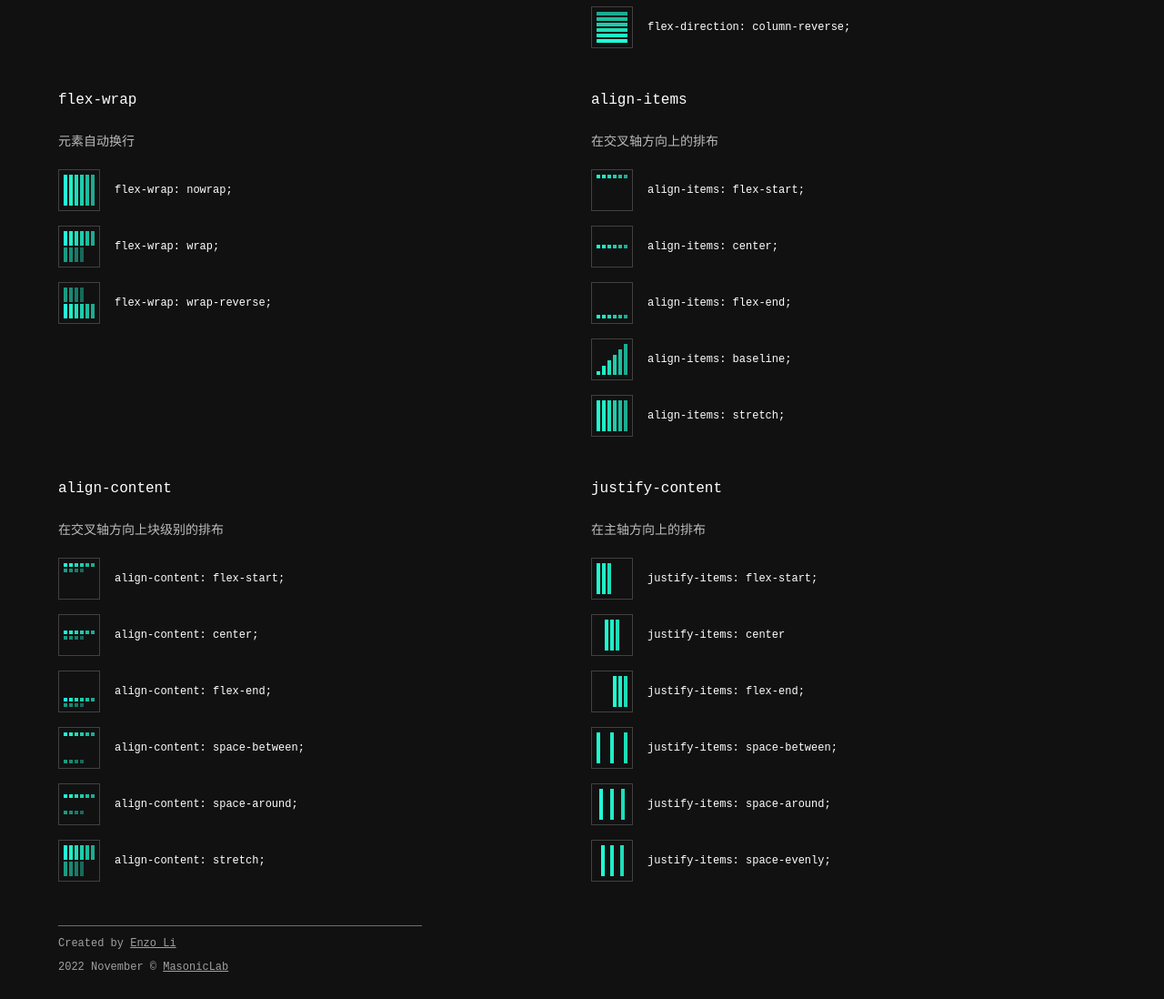
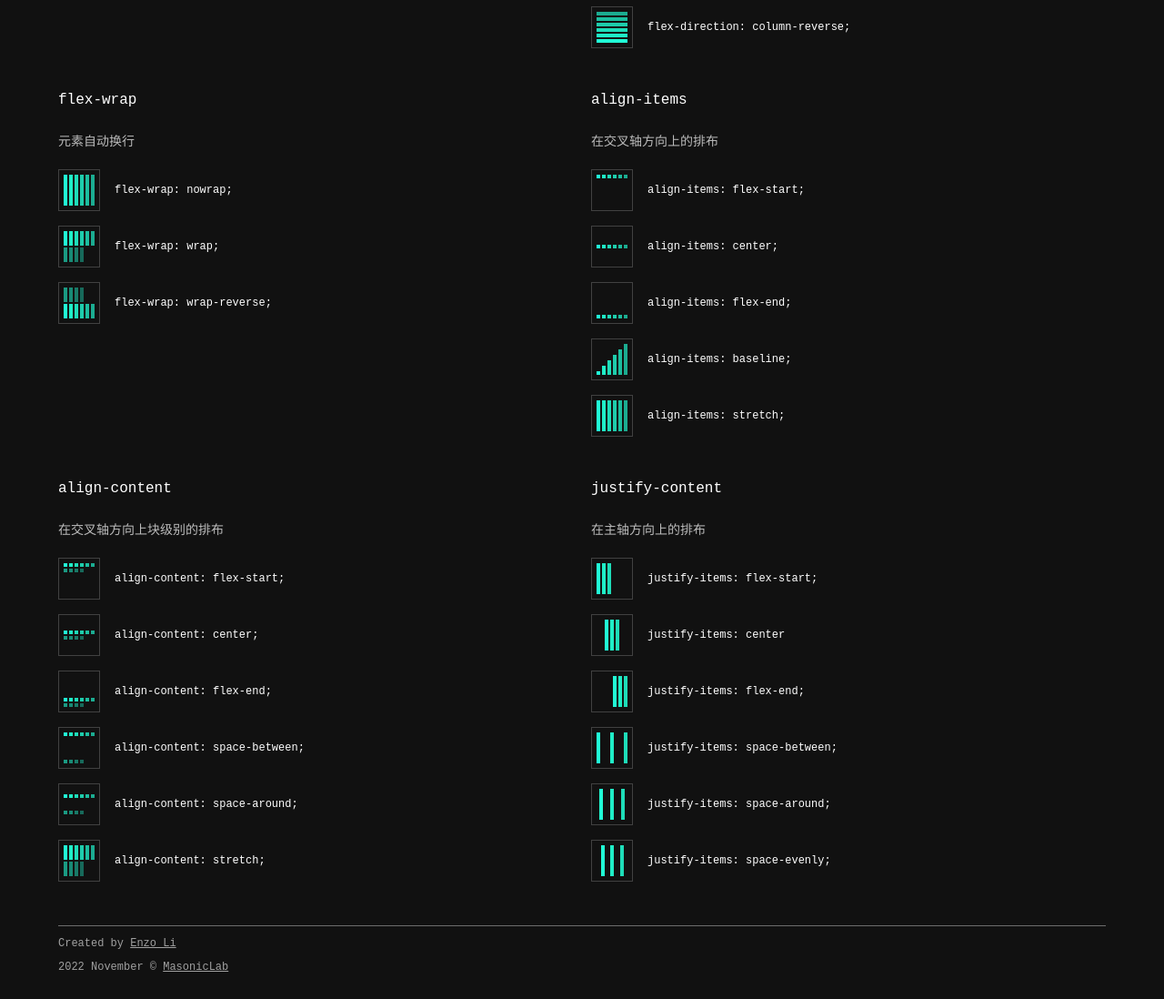
Before and after one commit to Eynzof/cheatsheet, a Next.js app: page /flex in a window 1280 px wide. Shown: the part 465-1563 px from the top of the page at 91% size. Built offline with nearby package versions, Linux system fonts and the light colour scheme.

Commit message:
adjust footer width

```diff
--- a/components/footer.module.css
+++ b/components/footer.module.css
@@ -3,7 +3,6 @@
     font-size: 12px;
     color: #fff;
     opacity: 0.6;
-    width: 400px;
     border-top: 1px solid #aaa;
     padding-bottom: 1rem;
 }
```
